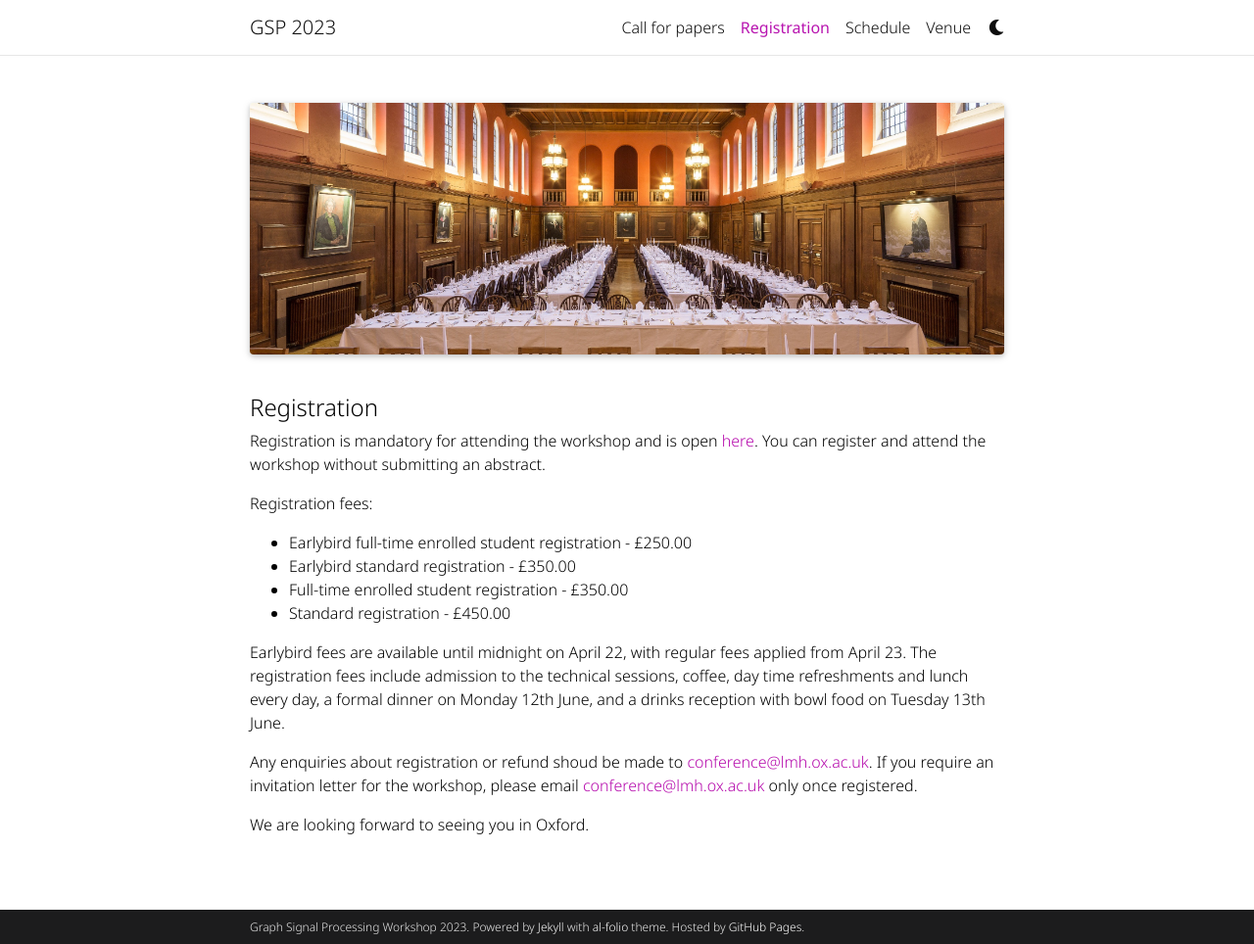
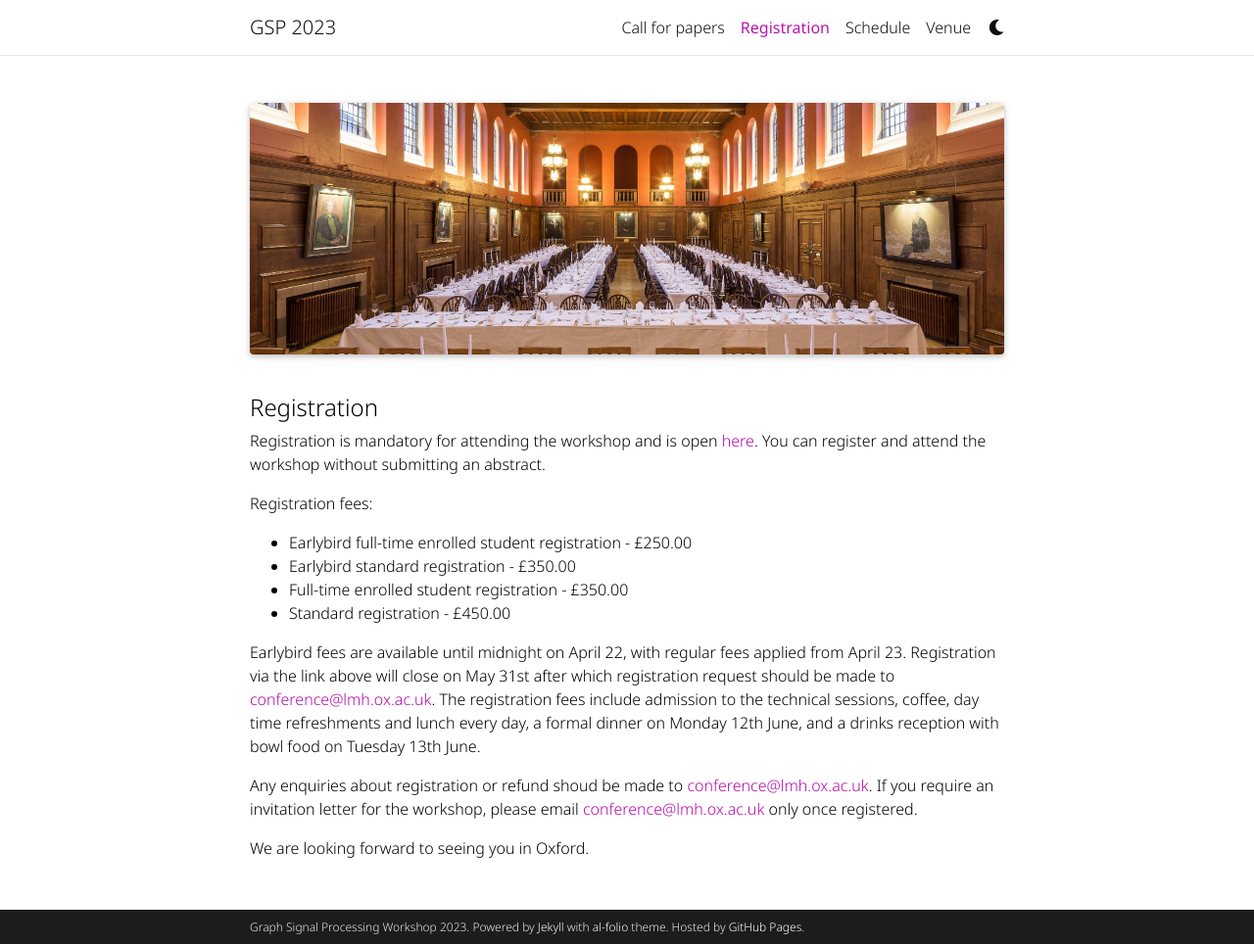
Before and after one commit to shreyasvinaya/gspworkshop2025.github.io, a Jekyll site: the page built from _pages/registration.md, in a window 1280 px wide and 964 px high. Shown: the whole window at 98% size. Built offline with Jekyll 4.4.1, drawn with Linux system fonts in a browser that asks for light colours; full-size pictures stand in for the smaller copies a plugin makes; comment, search, counter and statistics services are not loaded; a style sheet for code colours, icons or effects is not loaded.

Commit message:
Update registration.md

```diff
--- a/_pages/registration.md
+++ b/_pages/registration.md
@@ -19,7 +19,7 @@ Registration fees:
 + Full-time enrolled student registration  - £350.00
 + Standard registration - £450.00
 
-Earlybird fees are available until midnight on April 22, with regular fees applied from April 23. The registration fees include admission to the technical sessions, coffee, day time refreshments and lunch every day, a formal dinner on Monday 12th June, and a drinks reception with bowl food on Tuesday 13th June.
+Earlybird fees are available until midnight on April 22, with regular fees applied from April 23. Registration via the link above will close on May 31st after which registration request should be made to [conference@lmh.ox.ac.uk](mailto:conference@lmh.ox.ac.uk). The registration fees include admission to the technical sessions, coffee, day time refreshments and lunch every day, a formal dinner on Monday 12th June, and a drinks reception with bowl food on Tuesday 13th June.
 
 Any enquiries about registration or refund shoud be made to [conference@lmh.ox.ac.uk](mailto:conference@lmh.ox.ac.uk). If you require an invitation letter for the workshop, please email [conference@lmh.ox.ac.uk](mailto:conference@lmh.ox.ac.uk) only once registered.
 
```
